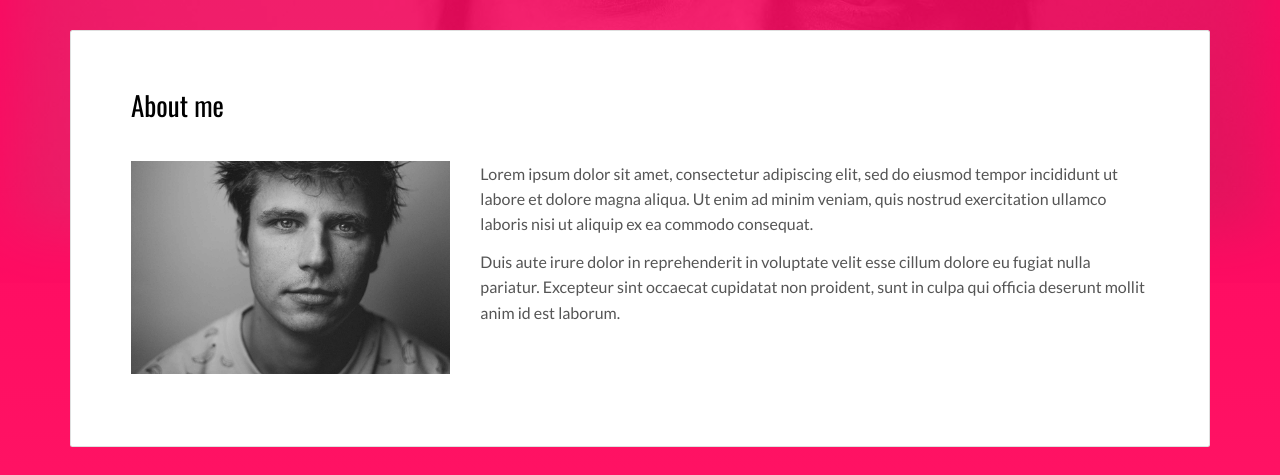
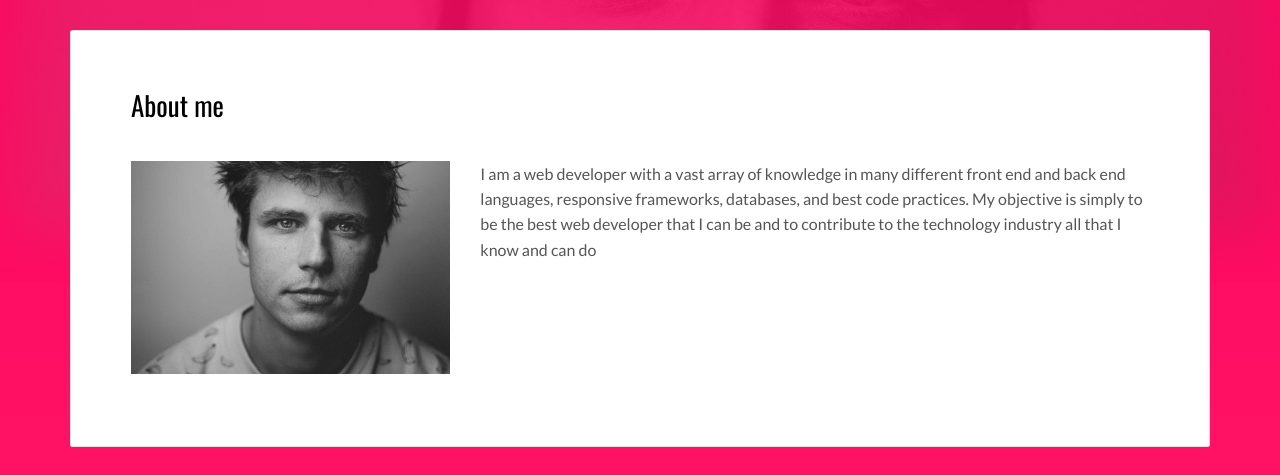
Before and after one commit to farhanmonsurfahim/farhanmonsurfahim.github.io, a plain HTML site: page index.html in a window 1280 px wide. Shown: the part 277-752 px from the top of the page. Drawn offline with nearby package versions, Linux system fonts and the light colour scheme.

Commit message:
Update index.html

```diff
--- a/index.html
+++ b/index.html
@@ -66,8 +66,8 @@
               </div>
               <div class="col-md-8">
 
-              <p>Lorem ipsum dolor sit amet, consectetur adipiscing elit, sed do eiusmod tempor incididunt ut labore et dolore magna aliqua. Ut enim ad minim veniam, quis nostrud exercitation ullamco laboris nisi ut aliquip ex ea commodo consequat.</p>
-              <p> Duis aute irure dolor in reprehenderit in voluptate velit esse cillum dolore eu fugiat nulla pariatur. Excepteur sint occaecat cupidatat non proident, sunt in culpa qui officia deserunt mollit anim id est laborum.</p>
+              <p>I am a web developer with a vast array of knowledge in many different front end and back end languages, responsive frameworks, databases, and best code practices. My objective is simply to be the best web developer that I can be and to contribute to the technology industry all that I know and can do</p>
+              <p></p>
 
               </div>
             </div>
```
